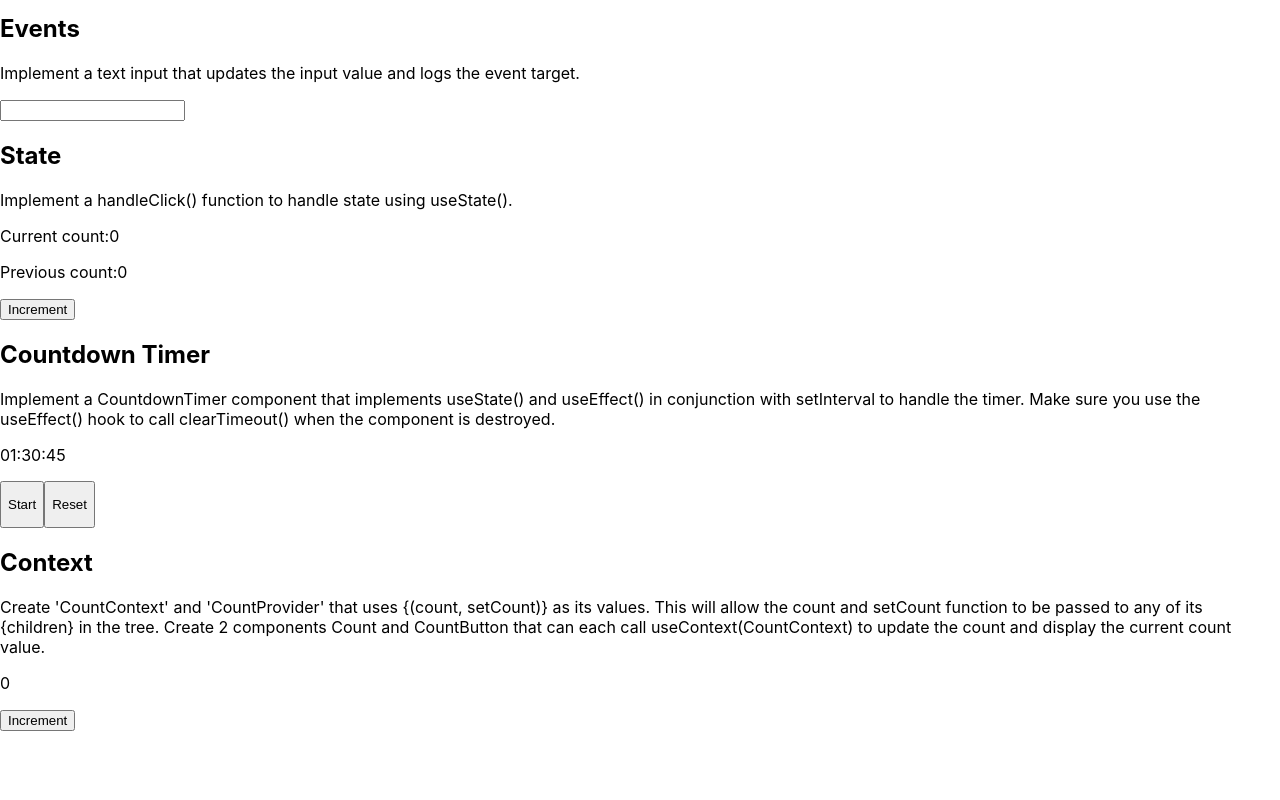
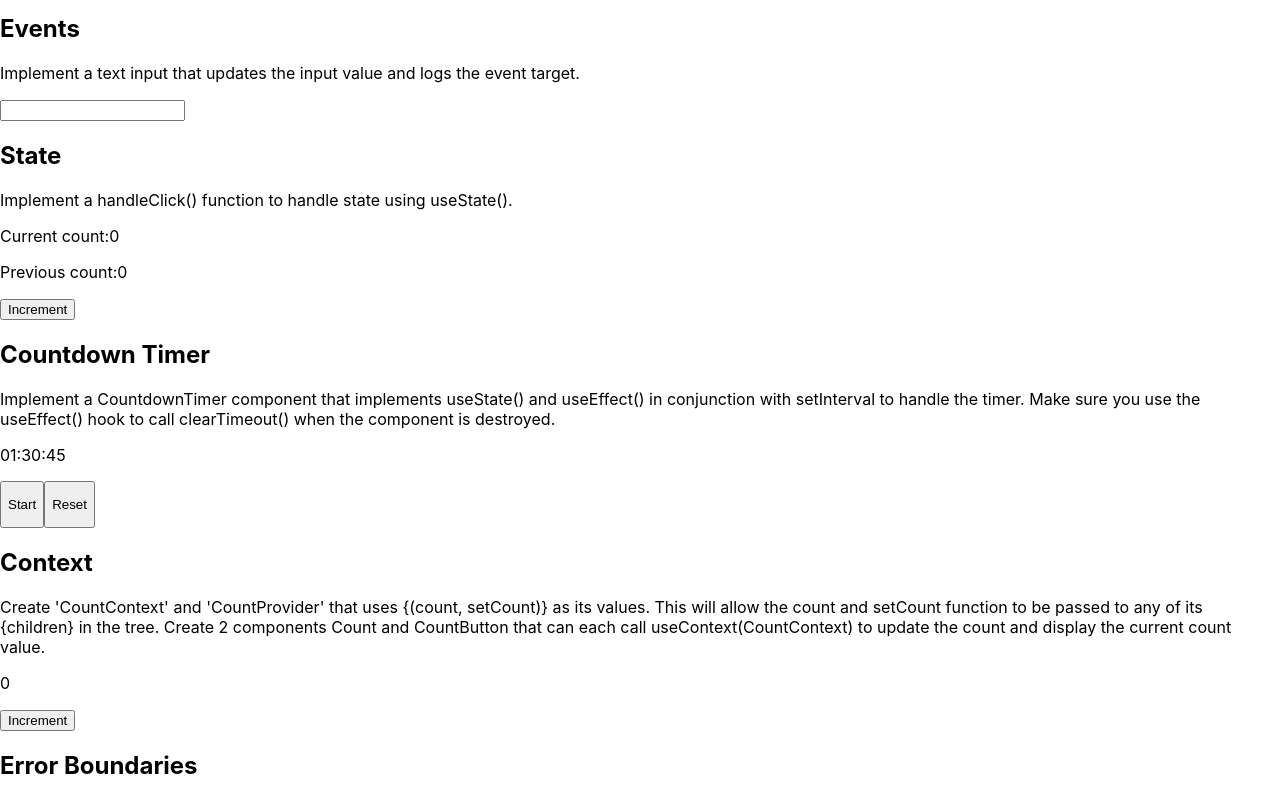
Before and after one commit to caoviv/Fireship.io-React-Challenges, a React (Create React App) app: page / in a window 1280 px wide. Shown: the part 564-1364 px from the top of the page. Before the commit the page ends 1295 px from the top, so only its background shows below. Built offline with nearby package versions, Linux system fonts and the light colour scheme.

Commit message:
create ErrorBoundaries component

```diff
--- a/src/App.js
+++ b/src/App.js
@@ -7,6 +7,7 @@ import ListOfAnimals from "./components/ListOfAnimals";
 import IncrementButton from "./components/IncrementButton";
 import CountdownTimer from "./components/CountdownTimer";
 import Context from "./components/Context";
+import ErrorBoundaries from "./components/ErrorBoundaries"
 
 function App() {
   const [isLoading, setIsLoading] = useState(true);
@@ -60,6 +61,7 @@ function App() {
       />
       <CountdownTimer hr={1} min={30} sec={45} />
       <Context />
+      <ErrorBoundaries />
     </div>
   );
 }
--- /dev/null
+++ b/src/components/ErrorBoundaries.jsx
@@ -0,0 +1,12 @@
+
+
+function ErrorBoundaries() {
+
+  return (
+    <div>
+      <h2>Error Boundaries </h2>
+    </div>
+  );
+}
+
+export default ErrorBoundaries;
```
